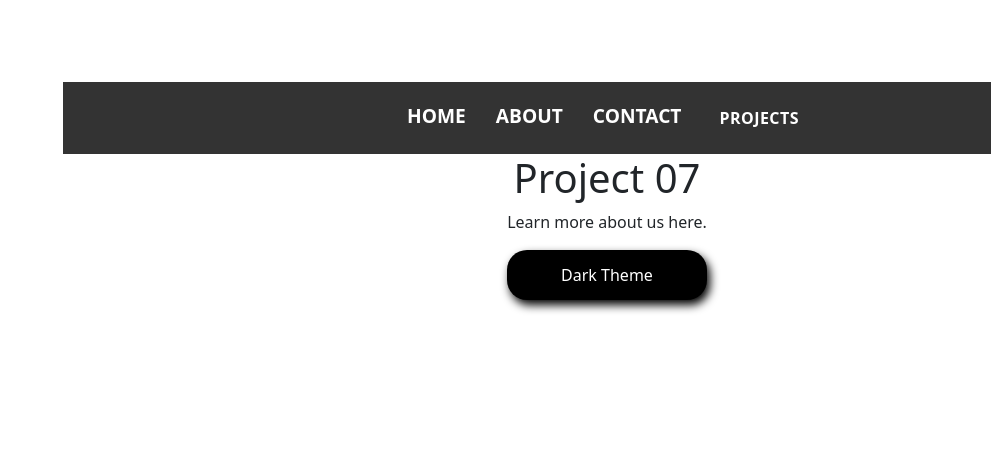
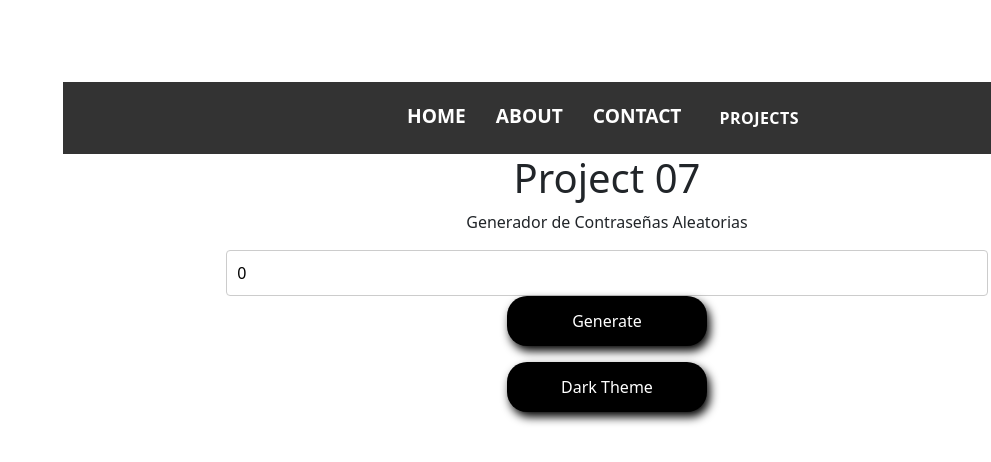
Before and after one commit to lbruster/changecolor, a React (Vite) app: page /projects/7 in a window 1280 px wide. Shown: the top 462 px of the page, without its empty margins (289-1280 px from the left). Built offline with nearby package versions, Linux system fonts and the light colour scheme.

Commit message:
project start 7

```diff
--- a/src/components/projects/project05.tsx
+++ b/src/components/projects/project05.tsx
@@ -1,4 +1,3 @@
-import React from "react";
 import { useState } from "react";
 
 /*
--- a/src/components/projects/project07.tsx
+++ b/src/components/projects/project07.tsx
@@ -1,12 +1,38 @@
 import React from "react";
+import { useState } from "react";
 
-const About = () => {
+const project07 = () => {
+  const [displayValue, setDisplayValue] = useState<string>("0");
+
+  const generatePassword = (): string => {
+    const charset =
+      "abcdefghijklmnopqrstuvwxyzABCDEFGHIJKLMNOPQRSTUVWXYZ0123456789!@#$%^&*";
+    const length = 16;
+    const array = new Uint32Array(length);
+    window.crypto.getRandomValues(array);
+
+    return Array.from(array)
+      .map((x) => charset[x % charset.length])
+      .join("");
+  };
+  const handleGenerate = () => {
+    setDisplayValue(generatePassword());
+  };
   return (
     <>
       <section className="projects">
         <div>
           <h1>Project 07</h1>
-          <p>Learn more about us here.</p>
+          <p>Generador de Contraseñas Aleatorias</p>
+        </div>
+      </section>
+      <section className="projects-password">
+        <input type="text" value={displayValue} readOnly />
+
+        <div className="divrow">
+          <div className="divrsp">
+            <button onClick={() => handleGenerate()}>Generate</button>
+          </div>
         </div>
       </section>
     </>
@@ -26,4 +52,4 @@ longitud debe ser mayor o igual a 4.
   );
 };
 
-export default About;
+export default project07;
```
